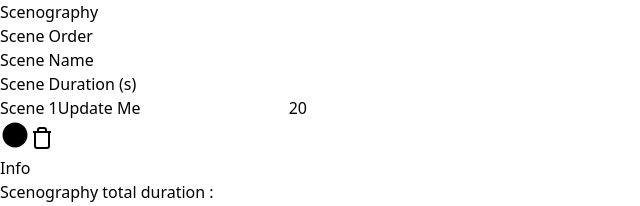
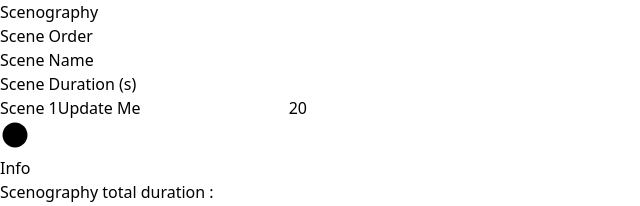
Before and after one commit to remyShift/allumee-test-tech, a Next.js app: page / in a window 1280 px wide. Shown: the top 206 px of the page, without its empty margins (0-640 px from the left). Built offline with nearby package versions, Linux system fonts and the light colour scheme.

Commit message:
update add and remove btn display

```diff
--- a/src/components/ScenographyCard/SceneComponent.tsx
+++ b/src/components/ScenographyCard/SceneComponent.tsx
@@ -1,7 +1,8 @@
-import React from 'react';
+import React, { useEffect, useState } from 'react';
 import Scene from '@/models/Scene';
 import { useShow } from '@/context/show';
-import { ButtonAdd } from '../ui/ButtonAdd';
+import { AddBtn } from '../ui/AddBtn';
+import { RemoveBtn } from '../ui/RemoveBtn';
 
 interface SceneProps {
     scene: Scene;
@@ -13,6 +14,14 @@ interface SceneProps {
 
 export default function SceneComponent({ scene, onAdd, onDelete, onUpdateName, onUpdateDuration }: SceneProps) {
     const { show } = useShow();
+    const [isLastScene, setIsLastScene] = useState(false);
+    const [isFirstScene, setIsFirstScene] = useState(false);
+
+    useEffect(() => {
+        const scenes = show.scenes;
+        setIsLastScene(scenes[scenes.length - 1] === scene);
+        setIsFirstScene(scenes[0] === scene);
+    }, [show, scene]);
 
     return (
         <div className="flex w-full justify-between items-center p-4">
@@ -31,17 +40,14 @@ export default function SceneComponent({ scene, onAdd, onDelete, onUpdateName, o
                 onChange={(e) => onUpdateDuration(parseInt(e.target.value))}
                 className="p-2 text-sm bg-transparent border w-24 rounded-sm"
             />
-            <div className="flex gap-2">
-                <ButtonAdd onClick={onAdd} />
-                <button
-                    onClick={onDelete}
-                    className="p-2 text-red-500 hover:text-red-600 transition-colors"
-                >
-                    <svg xmlns="http://www.w3.org/2000/svg" width="24" height="24" viewBox="0 0 24 24" fill="none" stroke="currentColor" strokeWidth="2">
-                        <path d="M3 6h18M19 6v14a2 2 0 01-2 2H7a2 2 0 01-2-2V6m3 0V4a2 2 0 012-2h4a2 2 0 012 2v2" />
-                    </svg>
-                </button>
-            </div>
+            {isLastScene ? (
+                <div className="flex gap-2">
+                    <AddBtn onClick={onAdd} />
+                    {!isFirstScene && <RemoveBtn onClick={onDelete} />}
+                </div>
+            ) : (
+                !isFirstScene && <RemoveBtn onClick={onDelete} />
+            )}
         </div>
     );
 }
--- a/src/components/ui/ButtonAdd.tsx
+++ b/src/components/ui/AddBtn.tsx
@@ -1,4 +1,4 @@
-export const ButtonAdd = ({ onClick }: { onClick: () => void }) => {
+export const AddBtn = ({ onClick }: { onClick: () => void }) => {
     return (
         <button title="Add New" className="group cursor-pointer outline-none hover:rotate-90 duration-300" onClick={onClick}>
             <svg xmlns="http://www.w3.org/2000/svg" width="30px" height="30px" viewBox="0 0 24 24" className="stroke-zinc-400 fill-none group-hover:fill-zinc-800 group-active:stroke-zinc-200 group-active:fill-zinc-600 group-active:duration-0 duration-300">
--- /dev/null
+++ b/src/components/ui/RemoveBtn.tsx
@@ -0,0 +1,12 @@
+export const RemoveBtn = ({ onClick }: { onClick: () => void }) => {
+    return (
+        <button
+            onClick={onClick}
+        className="p-2 text-red-500 hover:text-red-600 transition-colors"
+        >
+            <svg xmlns="http://www.w3.org/2000/svg" width="24" height="24" viewBox="0 0 24 24" fill="none" stroke="currentColor" strokeWidth="2">
+                <path d="M3 6h18M19 6v14a2 2 0 01-2 2H7a2 2 0 01-2-2V6m3 0V4a2 2 0 012-2h4a2 2 0 012 2v2" />
+            </svg>
+        </button>
+    )
+}
```
